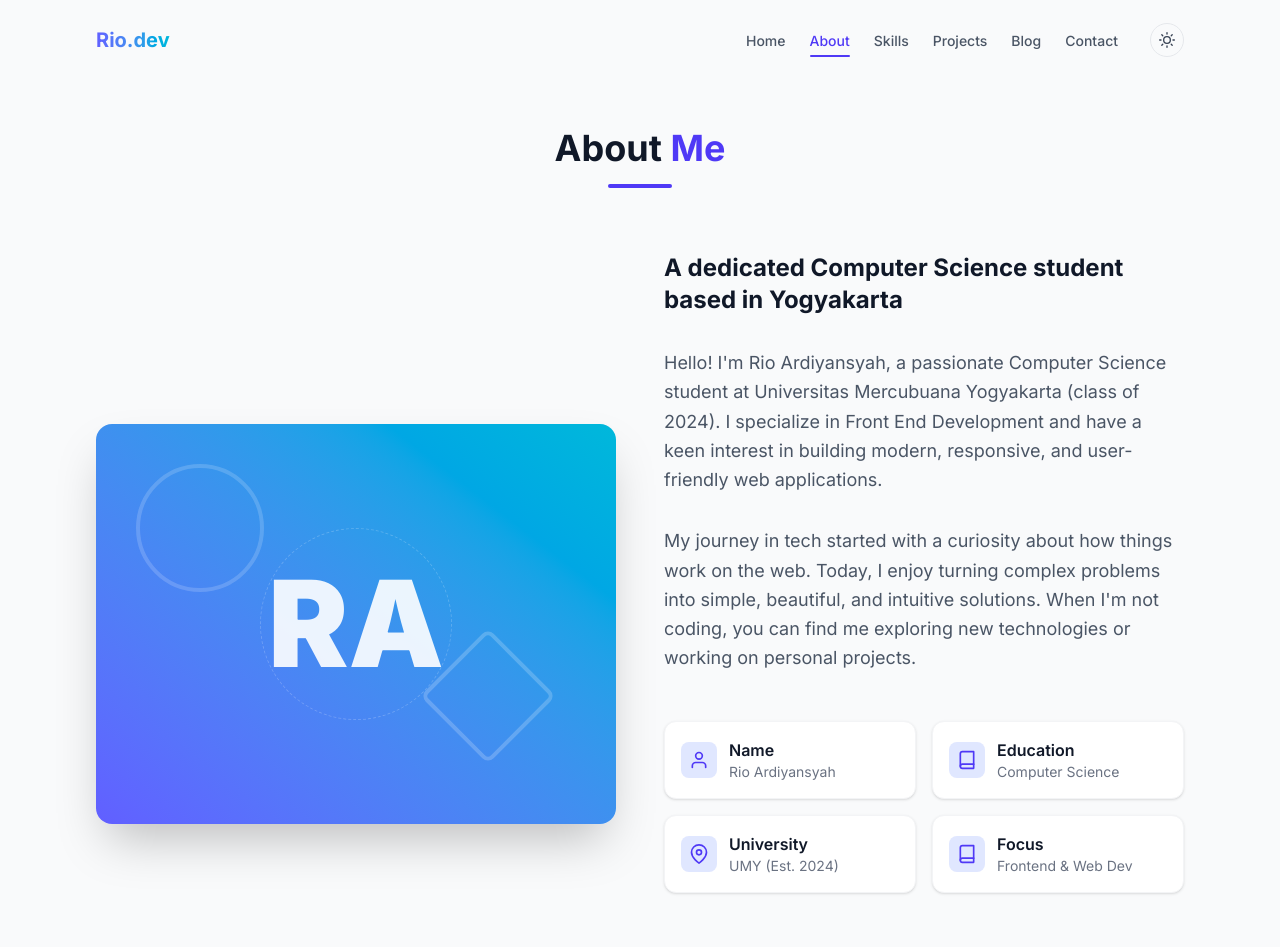
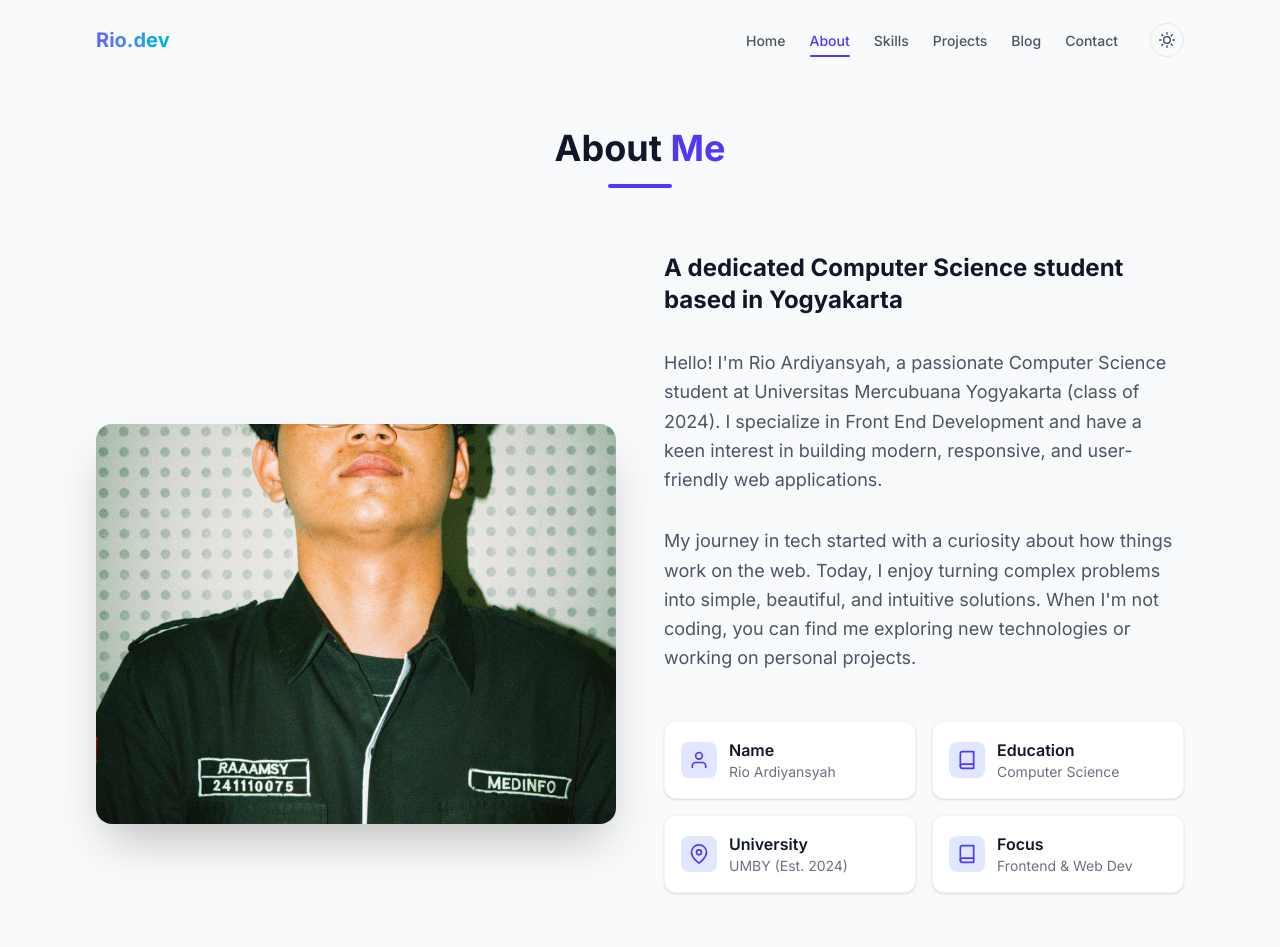
Before and after one commit to baguskara1/portofolio_rio, a Next.js app: page /about in a window 1280 px wide. Shown: the top 947 px of the page. Built offline with nearby package versions, Linux system fonts and the light colour scheme.

Commit message:
update porto

```diff
--- a/src/app/about/page.tsx
+++ b/src/app/about/page.tsx
@@ -29,24 +29,13 @@ export default function About() {
             transition={{ duration: 0.8 }}
             className="relative"
           >
-            <div className="w-full h-[400px] bg-gradient-to-tr from-indigo-500 to-cyan-500 rounded-2xl shadow-2xl relative overflow-hidden group">
-              {/* Abstract pattern for visual appeal */}
-              <div className="absolute inset-0 opacity-20">
-                <div className="absolute top-10 left-10 w-32 h-32 border-4 border-white rounded-full animate-pulse" />
-                <div className="absolute bottom-20 right-20 w-24 h-24 border-4 border-white rounded-lg rotate-45 group-hover:rotate-90 transition-transform duration-1000" />
-                <div className="absolute top-1/2 left-1/2 -translate-x-1/2 -translate-y-1/2 w-48 h-48 border border-white rounded-full border-dashed animate-spin-slow" />
-              </div>
-
-              {/* Initials */}
-              <div className="absolute inset-0 flex items-center justify-center">
-                <span className="text-[120px] font-black text-white/90 select-none">
-                  RA
-                </span>
-              </div>
-
-              {/* Overlay on hover */}
-              <div className="absolute inset-0 bg-black/0 group-hover:bg-black/20 transition-colors duration-300" />
-            </div>
+<div className="w-full h-[400px] rounded-2xl shadow-2xl overflow-hidden">
+  <img
+    src="/images/fp1.JPG"
+    alt="Rio Ardiyansyah"
+    className="w-full h-full object-cover"
+  />
+</div>
 
             {/* Decorative elements */}
             <div className="absolute -bottom-6 -right-6 w-32 h-32 bg-indigo-100 dark:bg-gray-800 rounded-2xl -z-10" />
@@ -102,7 +91,7 @@ export default function About() {
                 </div>
                 <div>
                   <h4 className="font-semibold text-gray-900 dark:text-white">University</h4>
-                  <p className="text-sm text-gray-500 dark:text-gray-400">UMY (Est. 2024)</p>
+                  <p className="text-sm text-gray-500 dark:text-gray-400">UMBY (Est. 2024)</p>
                 </div>
               </div>
 
--- a/src/app/page.tsx
+++ b/src/app/page.tsx
@@ -7,9 +7,9 @@ import { FiArrowRight, FiMail } from "react-icons/fi";
 import ScrollIndicator from "@/components/ScrollIndicator";
 
 const titles = [
-  "Computer Science Student",
+  "Computer Science Student @ UMBY",
   "Front End Developer",
-  "Problem Solver",
+  "Game Server Developer",
   "Creative Thinker",
 ];
 
@@ -26,7 +26,7 @@ export default function Home() {
       setText((prev) => {
         if (!isDeleting) {
             if (prev === currentFullText) {
-              setTimeout(() => setIsDeleting(true), 800);
+              setTimeout(() => setIsDeleting(true), 400);
               return prev;
             }
           return currentFullText.substring(0, prev.length + 1);
@@ -40,11 +40,11 @@ export default function Home() {
         }
       });
 
-      let typingSpeed = isDeleting ? 25 : 50;
+      let typingSpeed = isDeleting ? 12 : 25;
       if (!isDeleting && text === currentFullText) {
-        typingSpeed = 800;
+        typingSpeed = 400;
       } else if (isDeleting && text === "") {
-        typingSpeed = 300;
+        typingSpeed = 150;
       }
 
       timeout = setTimeout(handleTyping, typingSpeed);
@@ -87,9 +87,9 @@ export default function Home() {
             transition={{ delay: 0.5, duration: 0.8 }}
             className="text-lg text-gray-500 dark:text-gray-400 max-w-2xl mx-auto mb-10 leading-relaxed"
           >
-            A passionate developer from Universitas Mercubuana Yogyakarta,
-            dedicated to creating beautiful and functional web experiences.
-            Always eager to learn new technologies and solve complex problems.
+            A passionate Computer Science student at University Mercubuana Yogyakarta,
+            dedicated to Front End development and Game Server development.
+            Always eager to learn new technologies and build amazing digital experiences.
           </motion.p>
 
           <motion.div
--- a/src/app/projects/page.tsx
+++ b/src/app/projects/page.tsx
@@ -1,7 +1,7 @@
 "use client";
 
 import { motion } from "framer-motion";
-import { FiGithub } from "react-icons/fi";
+import { FiGithub, FiExternalLink } from "react-icons/fi";
 import {
   SiLaravel,
   SiPhp,
@@ -29,6 +29,7 @@ const projects = [
       { name: "JavaScript", icon: <SiJavascript className="w-4 h-4" /> },
     ],
     github: "https://github.com/baguskara1/website_samsat",
+    demoUrl: "https://samsat-diy.site/",
     type: "College Project",
     color: "from-indigo-500 to-purple-600",
     icon: <SiLaravel className="w-16 h-16 text-white/30" />,
@@ -43,6 +44,7 @@ const projects = [
       { name: "HTML5", icon: <SiHtml5 className="w-4 h-4" /> },
     ],
     github: "https://github.com/baguskara1/board_game",
+    demoUrl: null,
     type: "Development Project",
     color: "from-cyan-500 to-blue-600",
     icon: <SiReact className="w-16 h-16 text-white/30" />,
@@ -57,6 +59,7 @@ const projects = [
       { name: "Framer Motion", icon: <SiFramer className="w-4 h-4" /> },
     ],
     github: "https://github.com/baguskara1/portofolio_rio",
+    demoUrl: null,
     type: "Personal Project",
     color: "from-gray-700 to-gray-900",
     icon: <SiNextdotjs className="w-16 h-16 text-white/30" />,
@@ -87,12 +90,13 @@ export default function Projects() {
           {projects.map((project, index) => (
             <motion.div
               key={project.title}
-              initial={{ opacity: 0, y: 30 }}
+              initial={{ opacity: 0, y: 20 }}
               whileInView={{ opacity: 1, y: 0 }}
               viewport={{ once: true }}
-              transition={{ duration: 0.6, delay: index * 0.1 }}
-              whileHover={{ y: -10 }}
-              className="group bg-white dark:bg-gray-950 rounded-2xl shadow-sm border border-gray-100 dark:border-gray-800 overflow-hidden hover:shadow-2xl transition-all duration-500"
+              transition={{ duration: 0.3, delay: index * 0.05 }}
+              whileHover={{ y: -8 }}
+              style={{ transition: "transform 0.2s cubic-bezier(0.25, 0.46, 0.45, 0.94)" }}
+              className="group bg-white dark:bg-gray-950 rounded-2xl shadow-sm border border-gray-100 dark:border-gray-800 overflow-hidden hover:shadow-2xl"
             >
               {/* Gradient Header with Icon */}
               <div className={`relative h-48 bg-gradient-to-br ${project.color} overflow-hidden`}>
@@ -140,6 +144,17 @@ export default function Projects() {
                     <FiGithub className="w-4 h-4" />
                     View Code
                   </a>
+                  {project.demoUrl && (
+                    <a
+                      href={project.demoUrl}
+                      target="_blank"
+                      rel="noopener noreferrer"
+                      className="flex items-center gap-2 text-sm text-gray-600 dark:text-gray-400 hover:text-emerald-600 dark:hover:text-emerald-400 transition-colors font-medium"
+                    >
+                      <FiExternalLink className="w-4 h-4" />
+                      Live Demo
+                    </a>
+                  )}
                 </div>
               </div>
             </motion.div>
```
Also changed, not shown: public/images/fp1.JPG (added).
